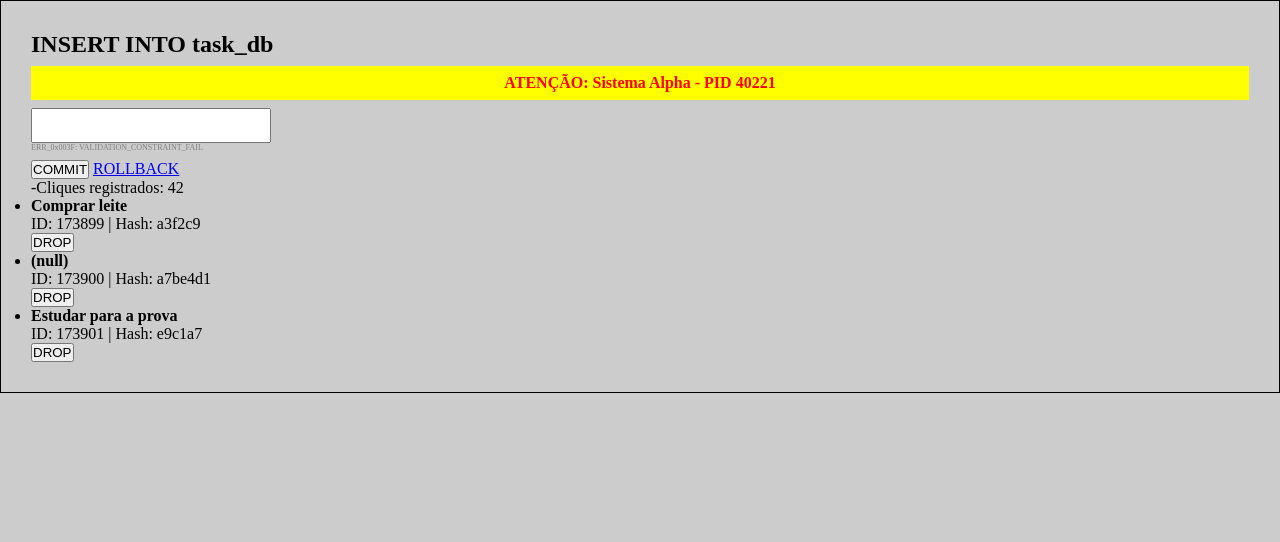
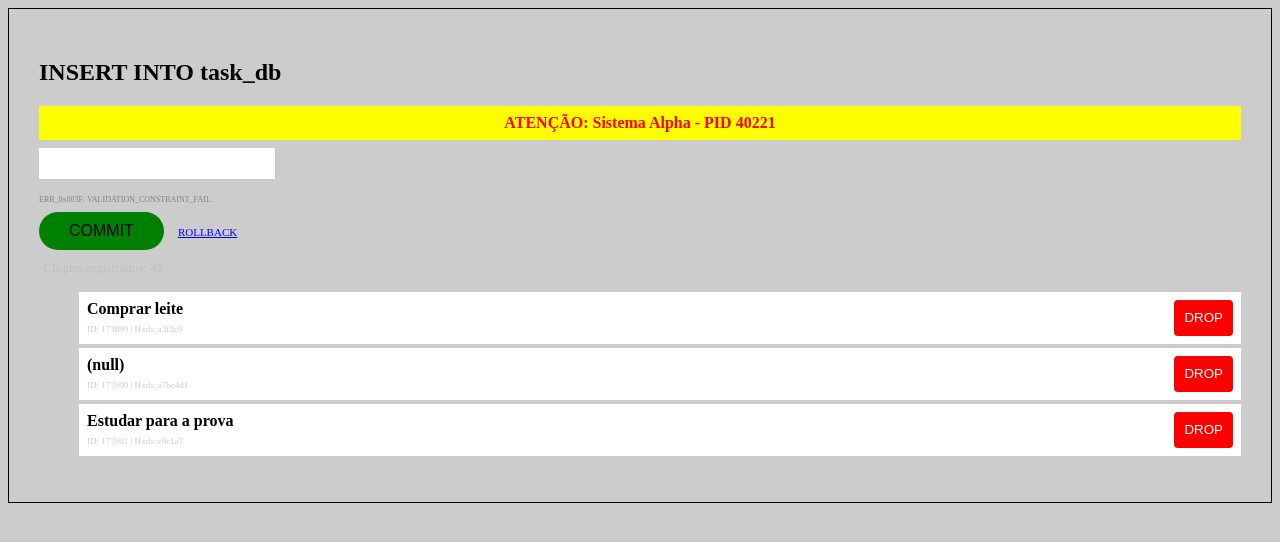
Before and after one commit to EnzoOliveiraCiarcia/Meus-Projeto, a plain HTML site: page index.html in a window 1280 px wide. Drawn offline with Linux system fonts and the light colour scheme.

Commit message:
Refactor and add styles in style.css
Refactor CSS styles for consistency and add new styles.

```diff
--- a/style.css
+++ b/style.css
@@ -1,14 +1,15 @@
-*{
- margin: 0;
- padding: 0;
+{
+    margin: 0;
+    padding: 0;
 }
-body{
+
+body {
     background-color: #ccc;
     border: 1px solid black;
     padding: 30px;
 }
 
-.banner{
+.banner {
     background-color: yellow;
     color: red;
     font-weight: bold;
@@ -18,16 +19,68 @@ body{
     margin-bottom: 8px;
 }
 
-input{
- border: none:
- outline: none;
- padding: 8px;
- width: 220px;
- margin-bottom: 8px.;
+input {
+    border: none;
+    outline: none;
+    padding: 8px;
+    width: 220px;
+    margin-bottom: 8px;
 }
 
-.erro{
+.erro {
     color: gray;
     font-size: 8px;
     margin-bottom: 8px;
 }
+
+.btn-commit {
+    background-color: green;
+    border: none;
+    padding: 10px 30px;
+    border-radius: 20px;
+    cursor: pointer;
+    font-size: 16px;
+}
+
+.link-rollback {
+    color: blue;
+    text-decoration: underline;
+    cursor: pointer;
+    font-size: 11px;
+    margin-left: 10px;
+}
+
+.contador {
+    font-size: 13px;
+    color: silver;
+    margin-top: 10px;
+    margin-bottom: 10px;
+    ul{
+        list-style: none;
+        padding: 0;
+
+    }
+}
+
+li{
+    background-color: white;
+    padding: 8px;
+    margin-bottom: 4px;
+    display: flex;
+    justify-content: space-between;
+}
+
+.meta{
+    font-size: 9px;
+    color:  #ccc;
+}
+.btn-drop{
+    background-color: red;
+    color: white;
+    border: none;
+    border-radius: 4px;
+    padding: 4px 10px;
+    cursor: pointer;
+
+
+}
```
